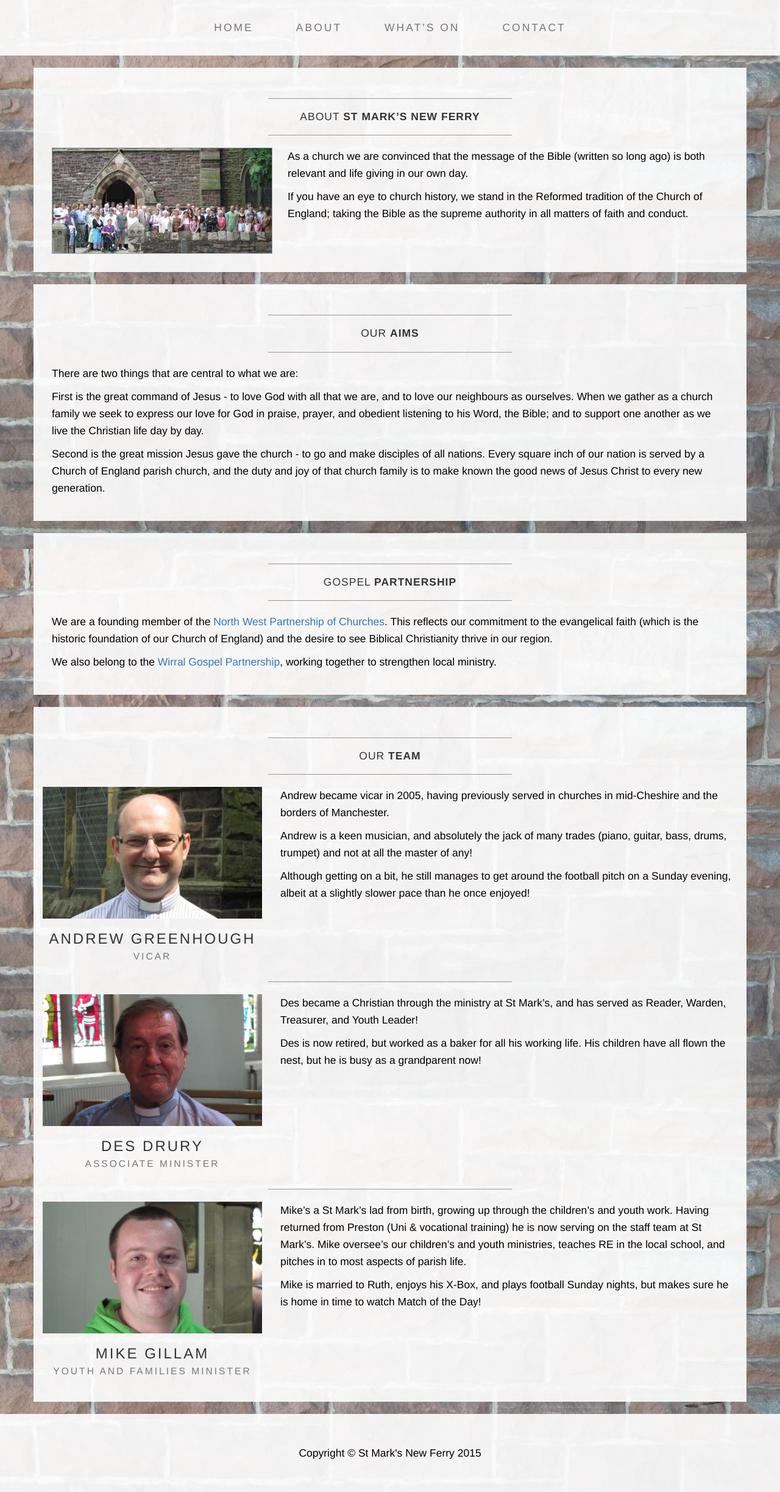
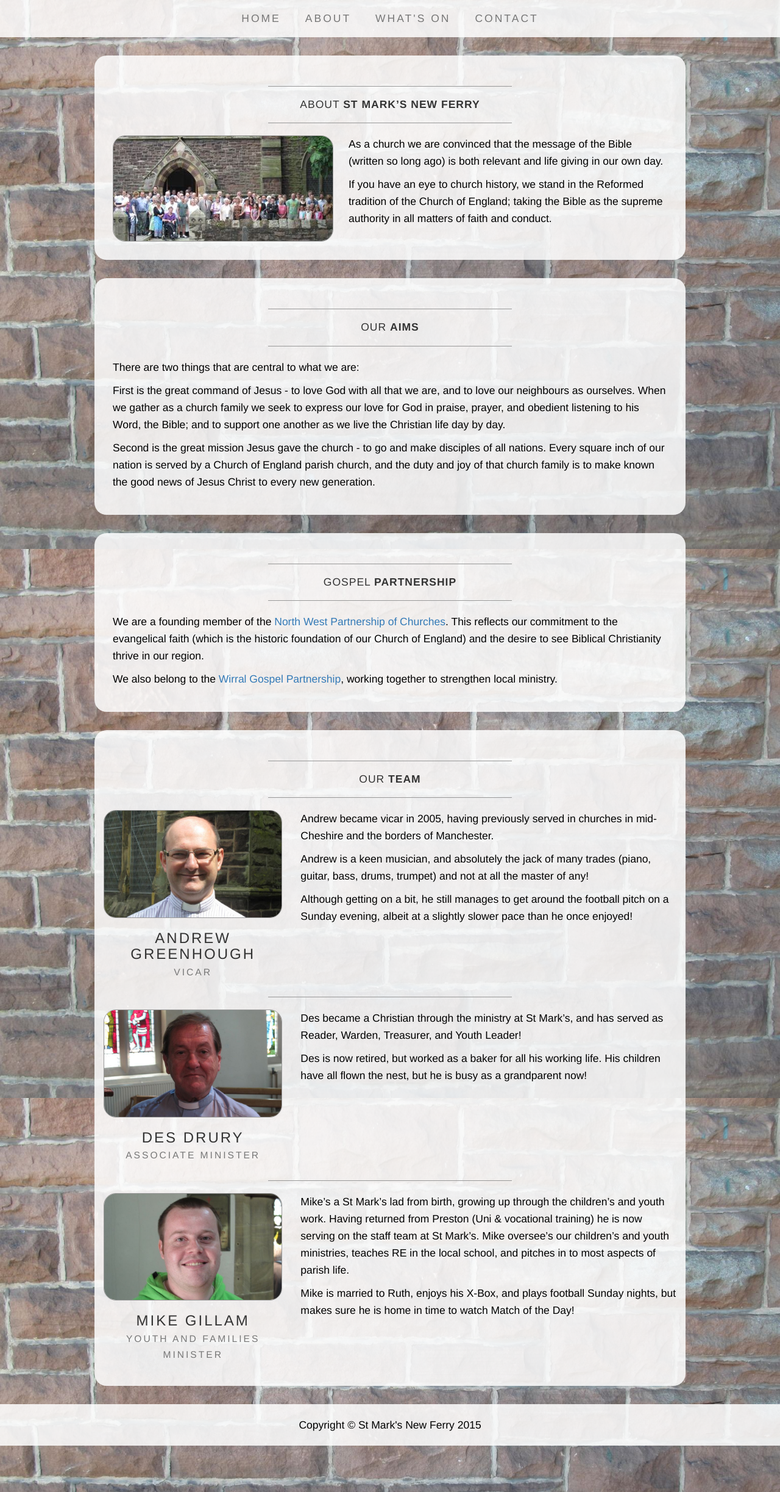
Before and after one commit to stmarksnewferry/stmarksnewferry.github.io, a Jekyll site: the page built from about.md, in a window 1280 px wide. Shown: the whole page at 61% size. Built offline with Jekyll 4.4.1, drawn with Linux system fonts in a browser that asks for light colours; nearby versions of some CDN libraries.

Commit message:
Increase spacing, slight increase in transparency, shrink header and footer, add rounded corners, fix container max width at medium (970px)

```diff
--- a/_layouts/about.html
+++ b/_layouts/about.html
@@ -30,7 +30,7 @@
     {% if member.url == member_url %}
     <div class="row">
       <div class="col-sm-4 text-center">
-        <img class="img-responsive" src="/img/{{ member.img }}" alt="">
+        <img class="img-responsive img-border" src="/img/{{ member.img }}" alt="">
         <h3>{{ member.title }}<br/>
           <small>{{ member.job }}</small>
         </h3>
--- a/css/business-casual.css
+++ b/css/business-casual.css
@@ -45,6 +45,9 @@
   display: none;
 }
 
+.navbar {
+  margin-bottom: 30px;
+}
 
 .navbar-brand {
   font-weight: 900;
@@ -93,8 +96,9 @@
 
 .box {
   background: #fff;
-  background: rgba(255, 255, 255, .9);
-  margin-bottom: 20px;
+  background: rgba(255, 255, 255, .85);
+  border-radius: 20px;
+  margin-bottom: 30px;
   padding: 30px 15px;
 }
 
@@ -105,10 +109,16 @@
   text-transform: uppercase;
 }
 
+.carousel {
+  border-radius: 20px;
+  overflow: hidden;
+}
+
 .img-border {
+  border: #999 solid 1px;
+  border-radius: 20px;
   float: none;
   margin: 0 auto 0;
-  border: #999999 solid 1px;
 }
 
 .img-left {
@@ -118,12 +128,12 @@
 
 footer {
   background: #fff;
-  background: rgba(255, 255, 255 , .9);
+  background: rgba(255, 255, 255, .85);
 }
 
 footer p {
   margin: 0;
-  padding: 50px 0;
+  padding: 20px 0;
 }
 
 @media screen and (min-width: 768px) {
@@ -176,12 +186,12 @@
 
   .navbar-default {
     background: #fff;
-    background: rgba(255, 255, 255, .9);
+    background: rgba(255, 255, 255, .85);
     border: 0;
   }
 
   .nav>li>a {
-    padding: 35px;
+    padding: 20px;
   }
 
   .navbar-nav>li>a {
@@ -207,6 +217,14 @@
 
 /* Additions */
 
+/* Override Bootstrap's default container. */
+
+@media (min-width: 1200px) {
+  .container {
+    width: 970px;
+  }
+}
+
 /* Prevent scroll activating zoom until clicked */
 /* http://stackoverflow.com/questions/21992498/#comment39247447_22567753 */
 .overlay {
```
